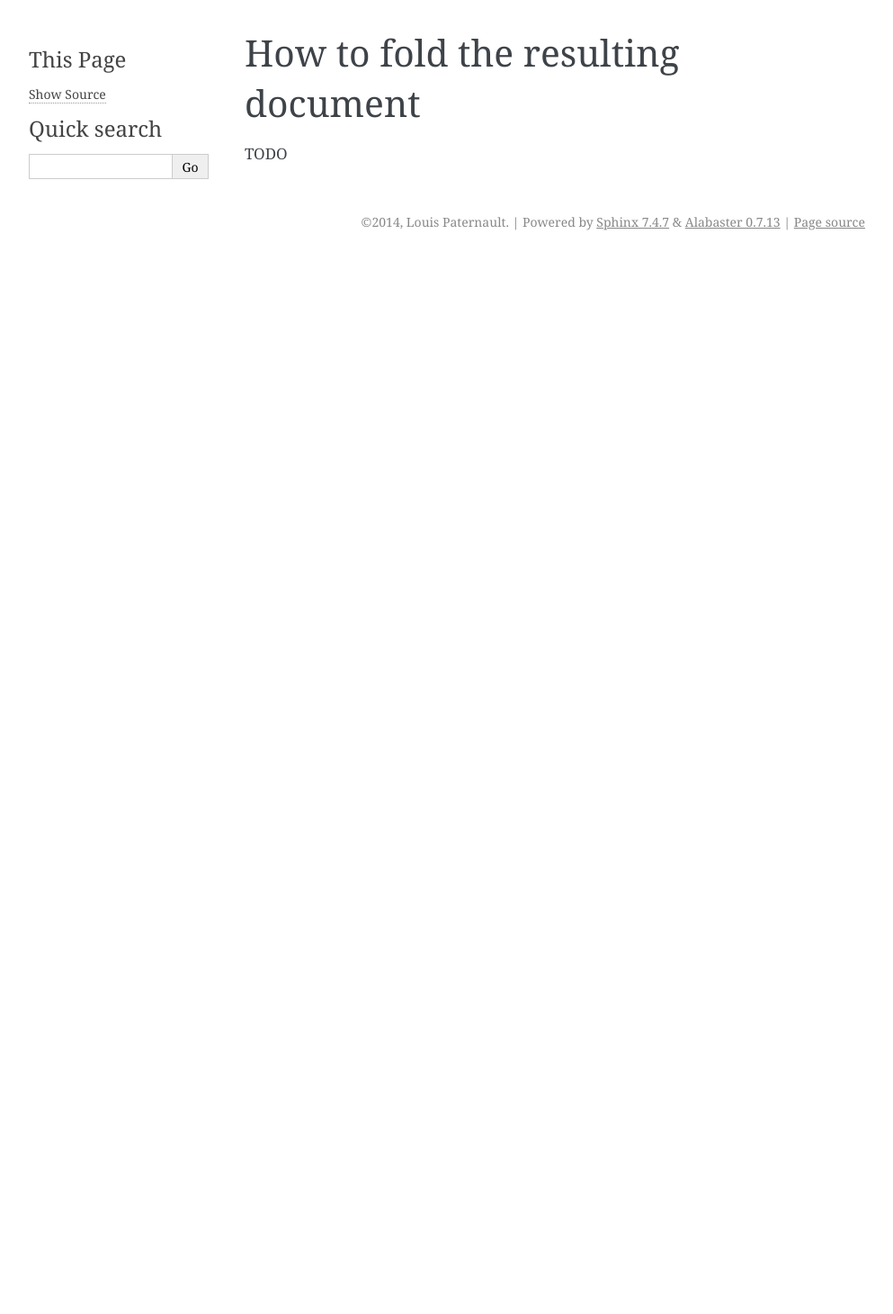
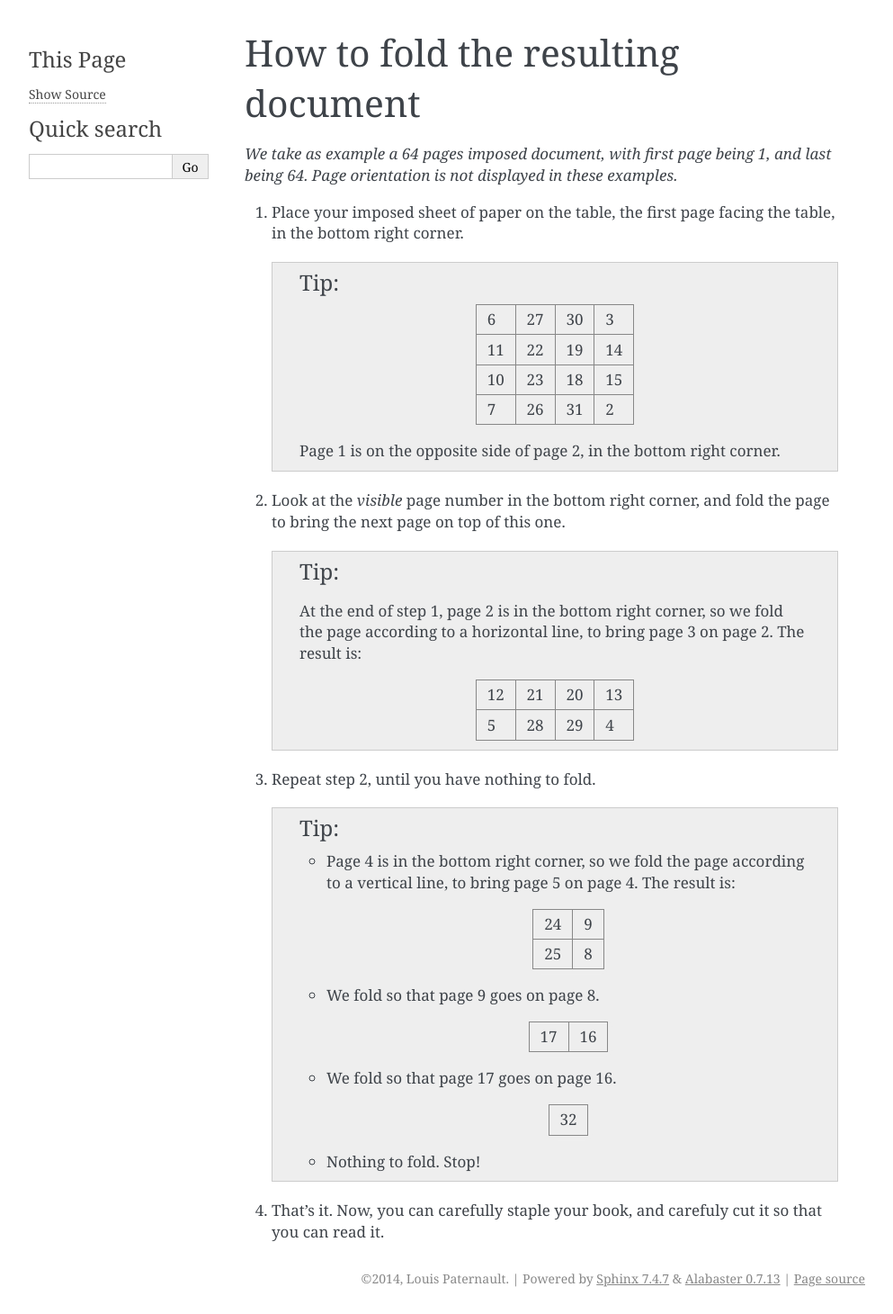
Before and after one commit to favilo/pdfimpose, a Sphinx documentation site: the page built from doc/folding.rst, in a window 1280 px wide. Shown: the whole page at 90% size, without its empty margins (148-1141 px from the left). Built offline with Sphinx 7.4.7, drawn with Linux system fonts in a browser that asks for light colours; before the commit the page ends 900 px from its top, so only the background shows below that.

Commit message:
[doc] Explained folding

```diff
--- a/doc/folding.rst
+++ b/doc/folding.rst
@@ -1,4 +1,67 @@
 How to fold the resulting document
 ==================================
 
-TODO
+*We take as example a 64 pages imposed document, with first page being 1, and
+last being 64. Page orientation is not displayed in these examples.*
+
+1. Place your imposed sheet of paper on the table, the first page facing the
+   table, in the bottom right corner.
+
+  .. tip::
+
+     +----+----+----+----+
+     | 6  | 27 | 30 | 3  |
+     +----+----+----+----+
+     | 11 | 22 | 19 | 14 |
+     +----+----+----+----+
+     | 10 | 23 | 18 | 15 |
+     +----+----+----+----+
+     | 7  | 26 | 31 | 2  |
+     +----+----+----+----+
+
+     Page 1 is on the opposite side of page 2, in the bottom right corner.
+
+2. Look at the *visible* page number in the bottom right corner, and fold the
+   page to bring the next page on top of this one.
+
+   .. tip::
+
+      At the end of step 1, page 2 is in the bottom right corner, so we fold
+      the page according to a horizontal line, to bring page 3 on page 2. The
+      result is:
+
+      +----+----+----+----+
+      | 12 | 21 | 20 | 13 |
+      +----+----+----+----+
+      | 5  | 28 | 29 | 4  |
+      +----+----+----+----+
+
+3. Repeat step 2, until you have nothing to fold.
+
+   .. tip::
+
+      * Page 4 is in the bottom right corner, so we fold the page according to a
+        vertical line, to bring page 5 on page 4. The result is:
+
+        +----+----+
+        | 24 | 9  |
+        +----+----+
+        | 25 | 8  |
+        +----+----+
+
+      * We fold so that page 9 goes on page 8.
+
+        +----+----+
+        | 17 | 16 |
+        +----+----+
+
+      * We fold so that page 17 goes on page 16.
+
+        +----+
+        | 32 |
+        +----+
+
+      * Nothing to fold. Stop!
+
+4. That's it. Now, you can carefully staple your book, and carefuly cut it so
+   that you can read it.
```
Also changed, not shown: 1 other file.
